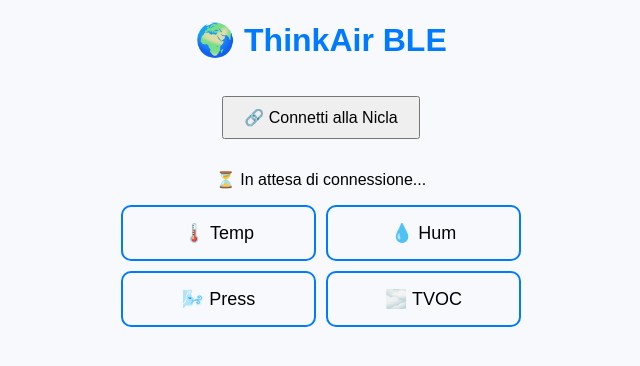
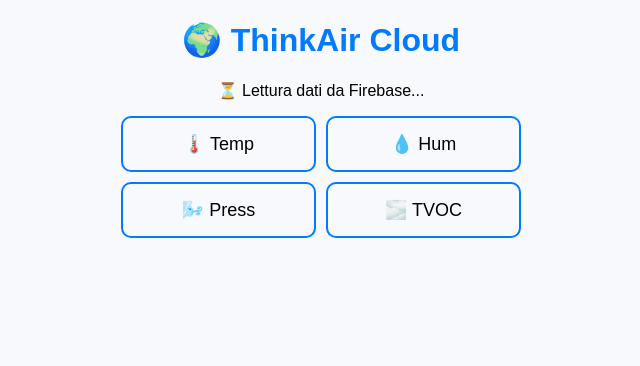
Before and after one commit to pezzaliapp/thinkair-ble, a plain HTML site: page index.html in a window 1280 px wide. Shown: the whole page, without its empty margins (319-959 px from the left). Drawn offline with Linux system fonts and the light colour scheme.

Commit message:
Update index.html

```diff
--- a/index.html
+++ b/index.html
@@ -3,14 +3,16 @@
 <head>
   <meta charset="UTF-8" />
   <meta name="viewport" content="width=device-width, initial-scale=1.0" />
-  <title>ThinkAir BLE</title>
+  <title>ThinkAir Cloud</title>
   <link rel="manifest" href="manifest.json" />
   <link rel="stylesheet" href="style.css" />
+  <!-- Firebase SDK -->
+  <script src="https://www.gstatic.com/firebasejs/9.6.10/firebase-app-compat.js"></script>
+  <script src="https://www.gstatic.com/firebasejs/9.6.10/firebase-database-compat.js"></script>
 </head>
 <body>
-  <h1>🌍 ThinkAir BLE</h1>
-  <button onclick="connect()">🔗 Connetti alla Nicla</button>
-  <p id="status">⏳ In attesa di connessione...</p>
+  <h1>🌍 ThinkAir Cloud</h1>
+  <p id="status">⏳ Lettura dati da Firebase...</p>
   <div class="gauges">
     <div class="gauge" id="gauge-temp">🌡️ Temp</div>
     <div class="gauge" id="gauge-hum">💧 Hum</div>
```
